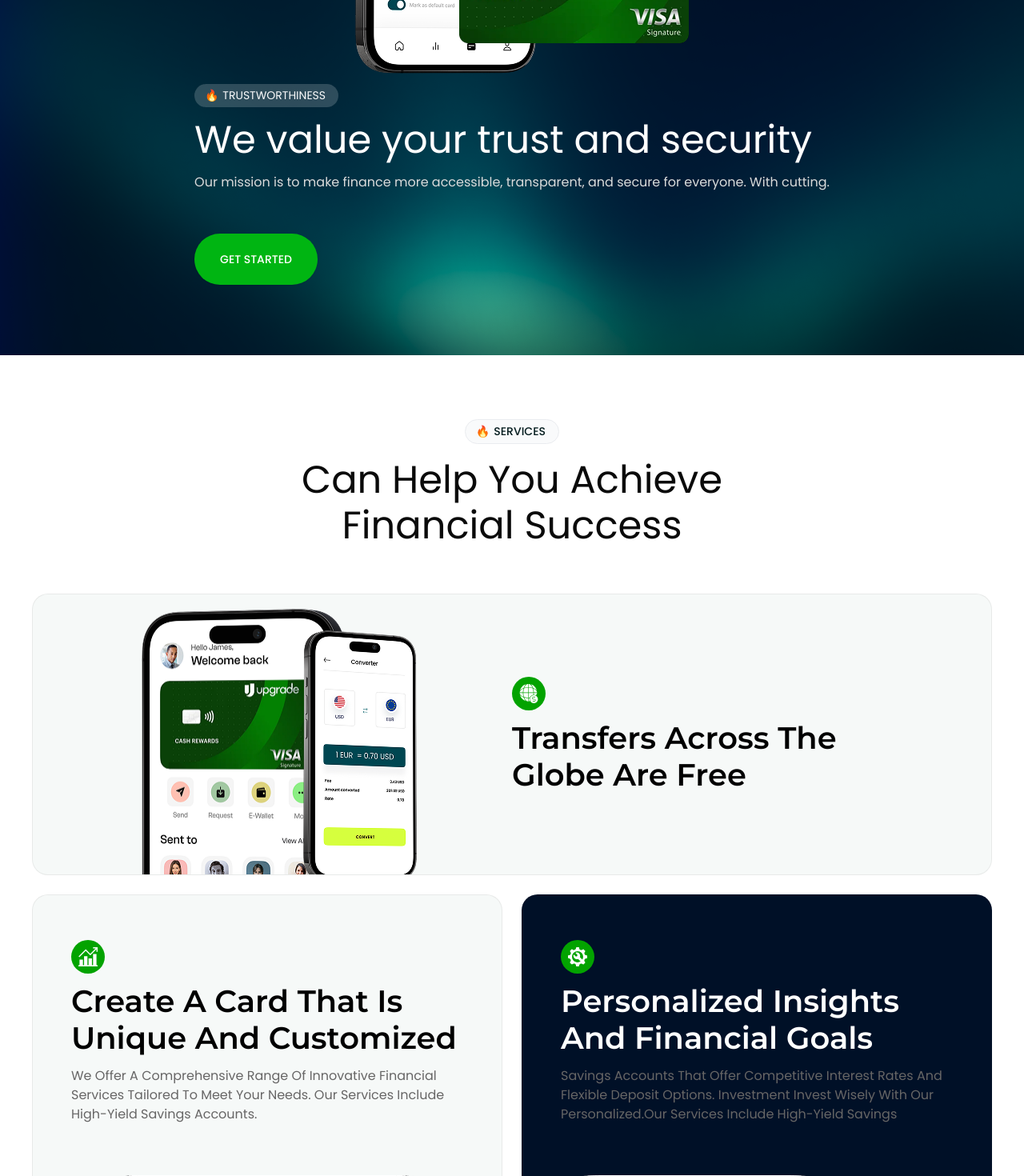
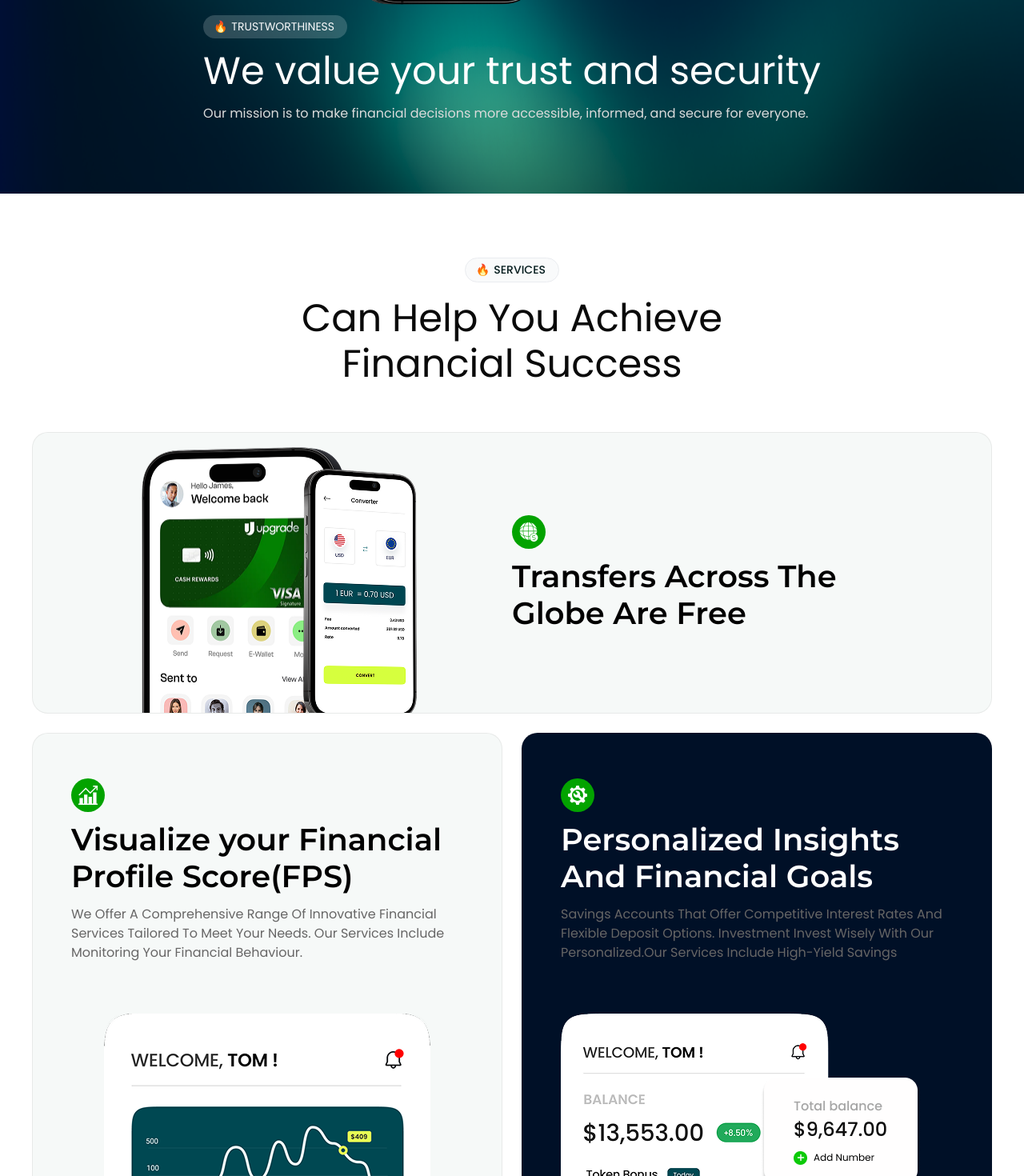
Before and after one commit to Bempong-Sylvester-Obese/AI-credit-score-program, a React (Vite) app: page / in a window 1280 px wide. Shown: the part 3480-4950 px from the top of the page at 80% size. Built offline with nearby package versions, Linux system fonts and the light colour scheme.

Commit message:
new changes

```diff
--- a/src/views/generate-credit/index.tsx
+++ b/src/views/generate-credit/index.tsx
@@ -38,13 +38,8 @@ const GenerateCredit = () => {
 
       <main className="container">
         <h1 className="font-bold text-6xl max-w-[700px] leading-[1.2] font-montserrat py-10 animate fade-up">
-          Generate Your Credit Score
+          Generate Your Financial Profile Score
         </h1>
-
-        <p className="text-[1rem] text-[#737B7D] w-[547px] mb-20 animate fade-up">
-          Need an experienced and skilled hand with custom IT projects? Fill out
-          the form to get a free consultation.
-        </p>
 
         <form onSubmit={handleFormSubmit} className="animate fade-up delay-30">
           <div className="md:grid grid-cols-2 md:gap-16 md:gap-x-30">
@@ -75,11 +70,7 @@ const GenerateCredit = () => {
             onClick={handleNavigateToSeeScore}
           >
             <span>
-
-                {isLoading
-                  ? "Processing... Please wait!"
-                  : "Generate my credit"}
-
+              {isLoading ? "Processing... Please wait!" : "Generate my credit"}
             </span>
           </Button>
         </form>
--- a/src/views/home/AboutUs.tsx
+++ b/src/views/home/AboutUs.tsx
@@ -1,4 +1,4 @@
-import { Button } from "@/components/ui/button";
+
 
 const AboutUs = () => {
   return (
@@ -64,7 +64,7 @@ const AboutUs = () => {
             <li>We're committed to adding more exciting features!</li>
           </ul>
 
-          <Button variant="outline-secondary">Get Started</Button>
+
         </div>
 
         <img
--- a/src/views/home/Services.tsx
+++ b/src/views/home/Services.tsx
@@ -40,13 +40,13 @@ const Services = () => {
 								<img src="/chart_up.svg" alt="Chart Up" />
 
 								<h4 className="secondary-title">
-									Create A Card That Is Unique And Customized
+									Visualize your Financial Profile Score(FPS)
 								</h4>
 
 								<p className="text-[#676666] capitalize">
 									we offer a comprehensive range of innovative financial
 									services tailored to meet your needs. Our services include
-									High-Yield Savings Accounts.
+									monitoring your financial behaviour.
 								</p>
 							</div>
 
--- a/src/views/home/Trustworthiness.tsx
+++ b/src/views/home/Trustworthiness.tsx
@@ -1,4 +1,4 @@
-import { Button } from '@/components/ui/button';
+
 
 const Trustworthiness = () => {
 	return (
@@ -13,13 +13,11 @@ const Trustworthiness = () => {
 					</h2>
 
 					<p className="text-[1rem] text-[#dbdbdb]">
-						Our mission is to make finance more accessible, transparent, and
-						secure for everyone. With cutting.
+						Our mission is to make financial decisions more accessible, informed, and
+						secure for everyone.
 					</p>
 
-					<Button variant="primary" className="mt-10">
-						Get Started
-					</Button>
+
 				</div>
 			</div>
 		</section>
```
